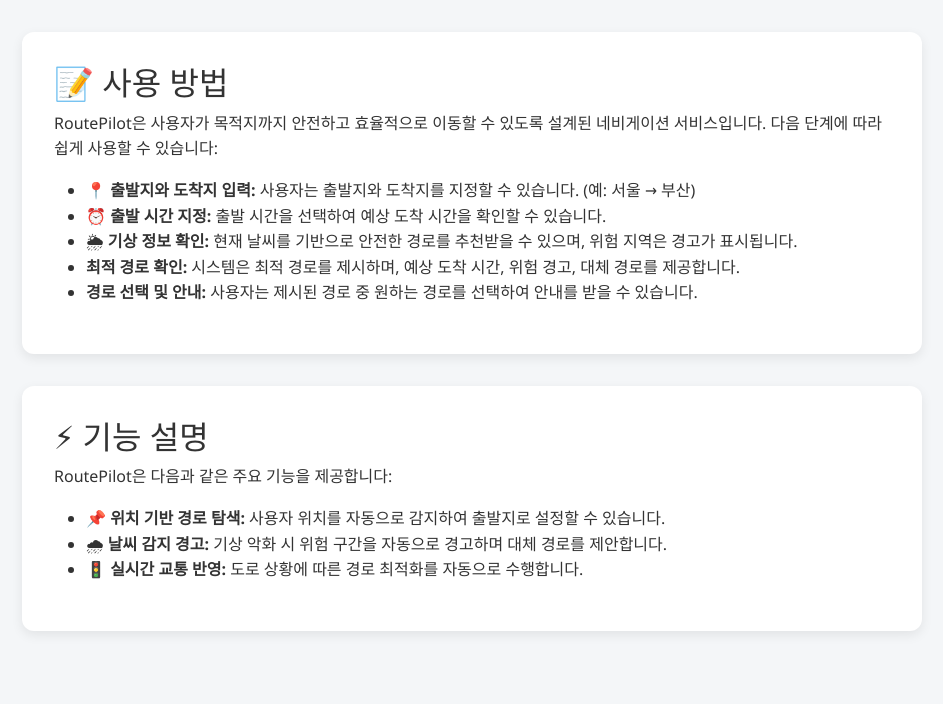
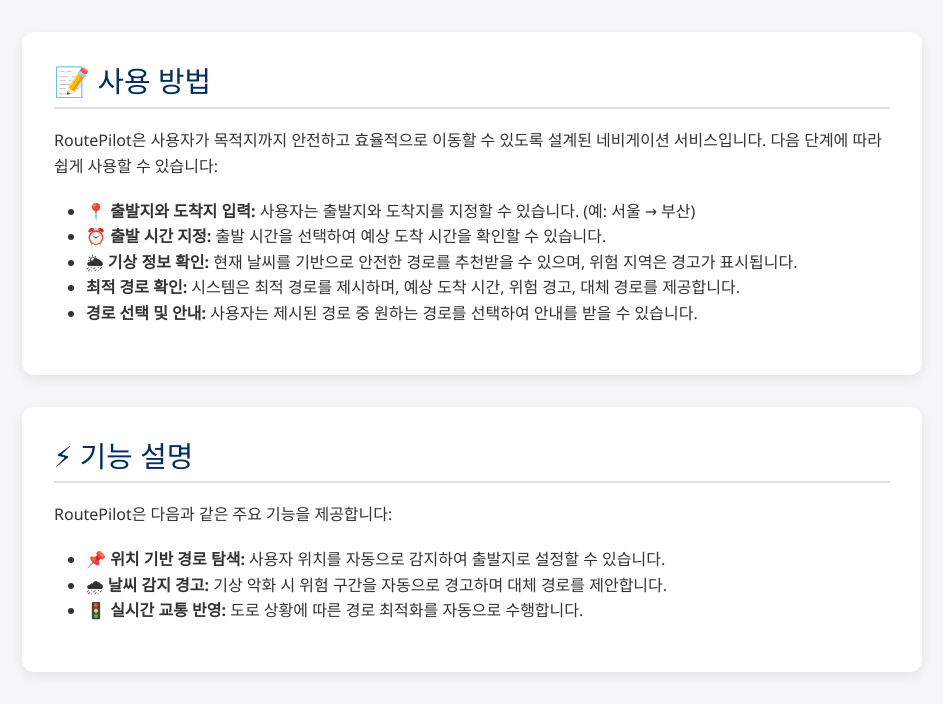
Before and after one commit to PJY00/LLPC_RoutePilot, a Flask app: page /help in a window 1280 px wide; the page is wider, and only the part inside the window is pictured. Shown: the part 101-805 px from the top of that part, without its empty margins (168-1111 px from the left). Before the commit the page ends 734 px from the top of that part, so only its background shows below. Run offline with Flask 3, Linux system fonts and the light colour scheme.

Commit message:
FEAT h2 p css
Added font size and color + padding

```diff
--- a/RoutePilot/static/CSS/howtouse.css
+++ b/RoutePilot/static/CSS/howtouse.css
@@ -14,3 +14,16 @@ body {
   border-radius: 0.75rem;
   box-shadow: 0 0.25rem 0.75rem rgba(0, 0, 0, 0.08);
 }
+
+h2 {
+  font-size: 1.8rem;
+  margin-bottom: 1.2rem;
+  border-bottom: 0.125rem solid #ddd;
+  padding-bottom: 0.5rem;
+  color: #002c5f;
+}
+
+section p {
+  font-size: 1rem;
+  margin-bottom: 1.2rem;
+}
```
